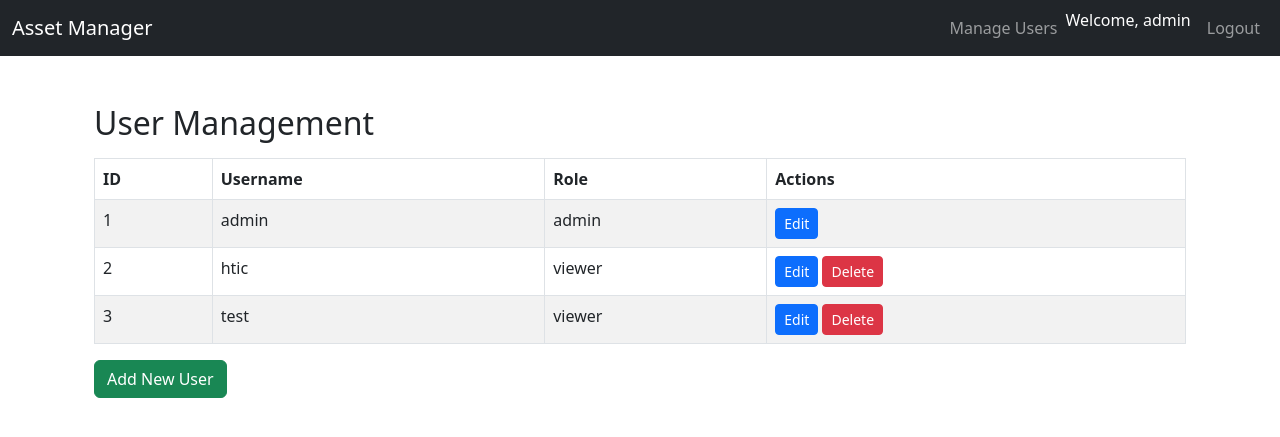
After one commit to sathes1991/Asset_manger, a Flask app: page /users in a window 1280 px wide. The commit adds this page. Shown: the top 437 px of the page. Run offline with Flask 3, Linux system fonts and the light colour scheme; a user stored in the database is signed in; data comes from the database, SQL or seed files in the repository; both versions use the stored data as it was after the commit.

Commit message:
after implement loginpage  and user management

```diff
--- a/app.py
+++ b/app.py
@@ -1,9 +1,12 @@
-from flask import Flask, render_template, request, redirect, send_file, flash, url_for
+from flask import Flask, render_template, request, redirect, send_file, flash, url_for, session
+from werkzeug.security import generate_password_hash, check_password_hash
 from extensions import db
 from models import Asset
 from export_excel import export_assets_to_excel
 import os
 from datetime import date, datetime
+from functools import wraps
+from models import User
 
 # 1. Create Flask app and set config
 app = Flask(__name__)
@@ -19,8 +22,28 @@ db.init_app(app)
 with app.app_context():
     db.create_all()
 
-# 4. Routes
+# --- Decorators ---
+def login_required(f):
+    @wraps(f)
+    def decorated_function(*args, **kwargs):
+        if 'user_id' not in session:
+            flash("Login required", "warning")
+            return redirect(url_for('login', next=request.path))
+        return f(*args, **kwargs)
+    return decorated_function
+
+def admin_required(f):
+    @wraps(f)
+    def decorated_function(*args, **kwargs):
+        if session.get('role') != 'admin':
+            flash("Admin access only", "danger")
+            return redirect(url_for('index'))
+        return f(*args, **kwargs)
+    return decorated_function
+
+# --- Routes ---
 @app.route('/')
+@login_required
 def index():
     filters = {
         'asset_type': request.args.get('asset_type'),
@@ -38,7 +61,36 @@ def index():
     assets = query.all()
     return render_template('index.html', assets=assets, filters=filters)
 
+@app.route('/login', methods=['GET', 'POST'])
+def login():
+    next_page = request.args.get('next')  # Get "next" URL if present
+    if request.method == 'POST':
+        username = request.form['username']
+        password = request.form['password']
+
+        user = User.query.filter_by(username=username).first()
+
+        #      # ✅ Debugging output
+        # print(f"Trying to log in as: {username}")
+        # print(f"User found: {user.username if user else 'None'}")
+
+        if user and check_password_hash(user.password, password):
+            session['user_id'] = user.id
+            session['username'] = user.username
+            session['role'] = user.role
+            return redirect(next_page or url_for('index'))     # Redirect to original page or index
+        else:
+            flash('Invalid username or password', 'danger')
+
+    return render_template('login.html')
+
+@app.route('/logout')
+def logout():
+    session.clear()
+    return redirect(url_for('login'))
+
 @app.route('/add', methods=['GET', 'POST'])
+@admin_required
 def add_asset():
     if request.method == 'POST':
         try:
@@ -69,6 +121,7 @@ def add_asset():
     return render_template('add_asset.html')
 
 @app.route('/edit/<int:asset_id>', methods=['GET', 'POST'])
+@admin_required
 def edit_asset(asset_id):
     asset = Asset.query.get_or_404(asset_id)
     if request.method == 'POST':
@@ -92,34 +145,8 @@ def edit_asset(asset_id):
         return redirect('/')
     return render_template('edit_asset.html', asset=asset)
 
-# @app.route('/bulk_action', methods=['POST'])
-# def bulk_action():
-#     selected_ids = request.form.getlist('selected_ids')
-#     action = request.form.get('action')
-
-#     if not selected_ids:
-#         flash("No asset selected.", "warning")
-#         return redirect(url_for('index'))
-
-#     if action == 'delete':
-#         for asset_id in selected_ids:
-#             asset = Asset.query.get(asset_id)
-#             if asset:
-#                 db.session.delete(asset)
-#         db.session.commit()
-#         flash(f"Deleted {len(selected_ids)} asset(s).", "success")
-
-#     elif action == 'edit':
-#         if len(selected_ids) == 1:
-#             return redirect(url_for('edit_asset', asset_id=selected_ids[0]))
-#         else:
-#             flash("You can only edit one asset at a time.", "warning")
-
-#     return redirect(url_for('index'))
-
-
-
 @app.route('/delete/<int:id>', methods=['POST'])
+@admin_required
 def delete_asset(id):
     asset = Asset.query.get_or_404(id)
     db.session.delete(asset)
@@ -128,10 +155,80 @@ def delete_asset(id):
     return redirect(url_for('index'))
 
 @app.route('/export')
+@admin_required
 def export():
     filepath = export_assets_to_excel()
     return send_file(filepath, as_attachment=True)
 
+
+@app.route('/users')
+@admin_required
+def users():
+    all_users = User.query.all()
+    return render_template('users.html', users=all_users)
+
+@app.route('/add_user', methods=['GET', 'POST'])
+@admin_required
+def add_user():
+    if request.method == 'POST':
+        username = request.form['username']
+        password = request.form['password']
+        role = request.form['role']
+
+        if User.query.filter_by(username=username).first():
+            flash('Username already exists', 'warning')
+            return redirect(url_for('add_user'))
+
+        hashed_password = generate_password_hash(password)
+        new_user = User(username=username, password=hashed_password, role=role)
+        db.session.add(new_user)
+        db.session.commit()
+        flash('User created successfully', 'success')
+        return redirect(url_for('users'))
+
+    return render_template('add_user.html')
+
+@app.route('/users/edit/<int:user_id>', methods=['GET', 'POST'])
+@admin_required
+def edit_user(user_id):
+    user = User.query.get_or_404(user_id)
+    if request.method == 'POST':
+        user.username = request.form['username']
+        user.role = request.form['role']
+        if request.form['password']:
+            user.password = generate_password_hash(request.form['password'])
+        db.session.commit()
+        flash('User updated successfully.')
+        return redirect(url_for('users'))
+    return render_template('edit_user.html', user=user)
+
+
+@app.route('/users/delete/<int:user_id>', methods=['POST'])
+@admin_required
+def delete_user(user_id):
+    user = User.query.get_or_404(user_id)
+    if user.username == 'admin':
+        flash("Can't delete admin user.", 'warning')
+        return redirect(url_for('users'))
+    db.session.delete(user)
+    db.session.commit()
+    flash('User deleted successfully.')
+    return redirect(url_for('users'))
+
+
+@app.route('/reset_password/<int:user_id>', methods=['GET', 'POST'])
+@admin_required
+def reset_password(user_id):
+    user = User.query.get_or_404(user_id)
+    if request.method == 'POST':
+        new_password = request.form['new_password']
+        user.password = generate_password_hash(new_password)
+        db.session.commit()
+        flash('Password updated successfully', 'success')
+        return redirect(url_for('users'))
+    return render_template('reset_password.html', user=user)
+
+
 # 5. Run server if script is main
 if __name__ == '__main__':
     app.run(debug=True, host='0.0.0.0')
--- /dev/null
+++ b/templates/base.html
@@ -0,0 +1,43 @@
+<!DOCTYPE html>
+<html lang="en">
+<head>
+    <meta charset="UTF-8">
+    <title>Asset Manager</title>
+    <link href="https://cdn.jsdelivr.net/npm/bootstrap@5.3.0/dist/css/bootstrap.min.css" rel="stylesheet">
+</head>
+<body>
+<nav class="navbar navbar-expand-lg navbar-dark bg-dark mb-4">
+    <div class="container-fluid">
+        <a class="navbar-brand" href="{{ url_for('index') }}">Asset Manager</a>
+        <div class="collapse navbar-collapse">
+            <ul class="navbar-nav ms-auto">
+                {% if session.get('role') == 'admin' %}
+                <li class="nav-item"><a class="nav-link" href="{{ url_for('users') }}">Manage Users</a></li>
+                {% endif %}
+                {% if session.get('username') %}
+                <li class="nav-item"><span class="navbar-text text-white me-2">Welcome, {{ session['username'] }}</span></li>
+                <li class="nav-item"><a class="nav-link" href="{{ url_for('logout') }}">Logout</a></li>
+                {% endif %}
+            </ul>
+        </div>
+    </div>
+</nav>
+
+<div class="container">
+    {% with messages = get_flashed_messages(with_categories=true) %}
+      {% if messages %}
+        {% for category, message in messages %}
+          <div class="alert alert-{{ category }} alert-dismissible fade show" role="alert">
+            {{ message }}
+            <button type="button" class="btn-close" data-bs-dismiss="alert"></button>
+          </div>
+        {% endfor %}
+      {% endif %}
+    {% endwith %}
+
+    {% block content %}{% endblock %}
+</div>
+
+<script src="https://cdn.jsdelivr.net/npm/bootstrap@5.3.0/dist/js/bootstrap.bundle.min.js"></script>
+</body>
+</html>
--- /dev/null
+++ b/templates/users.html
@@ -0,0 +1,42 @@
+{% extends "base.html" %}
+{% block content %}
+<div class="container mt-5">
+    <h2>User Management</h2>
+    <table class="table table-striped table-bordered mt-3">
+        <thead>
+            <tr>
+                <th>ID</th>
+                <th>Username</th>
+                <th>Role</th>
+                <th>Actions</th> <!-- New column -->
+            </tr>
+        </thead>
+        <tbody>
+            {% for user in users %}
+            <tr>
+                <td>{{ user.id }}</td>
+                <td>{{ user.username }}</td>
+                <td>{{ user.role }}</td>
+                <td>
+                    <a href="{{ url_for('edit_user', user_id=user.id) }}" class="btn btn-sm btn-primary">Edit</a>
+                    {% if user.username != 'admin' %}
+                    <form method="POST" action="{{ url_for('delete_user', user_id=user.id) }}" style="display:inline;">
+                        <button type="submit" class="btn btn-sm btn-danger" onclick="return confirm('Delete this user?');">Delete</button>
+                    </form>
+                    {% endif %}
+                </td>
+                <!-- <td>
+                    <a href="{{ url_for('edit_user', user_id=user.id) }}" class="btn btn-sm btn-primary">Edit</a>
+                    {% if user.username != 'admin' %}
+                    <form action="{{ url_for('delete_user', user_id=user.id) }}" method="POST" style="display:inline;">
+                        <button type="submit" class="btn btn-sm btn-danger" onclick="return confirm('Delete this user?');">Delete</button>
+                    </form>
+                    {% endif %}
+                </td> -->
+            </tr>
+            {% endfor %}
+        </tbody>
+    </table>
+    <a href="{{ url_for('add_user') }}" class="btn btn-success">Add New User</a>
+</div>
+{% endblock %}
```
Also changed, not shown: create_admin.py (added, +21 -0 lines), create_htic_user.py (added, +18 -0 lines), create_view_user.py (added, +21 -0 lines), models.py (+15 -9 lines), templates/add_user.html (added, +22 -0 lines), templates/edit_user.html (added, +25 -0 lines), templates/index.html (+10 -0 lines), templates/login.html (added, +58 -0 lines), templates/reset_password.html (added, +11 -0 lines), data/assets.db, 1 other file.
